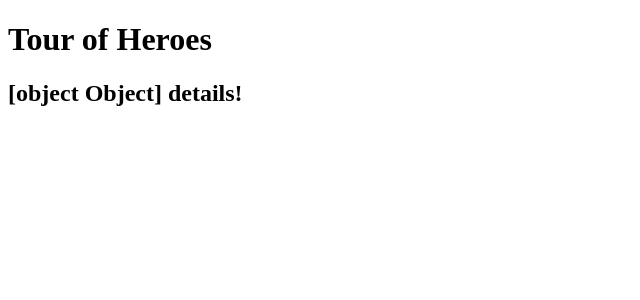
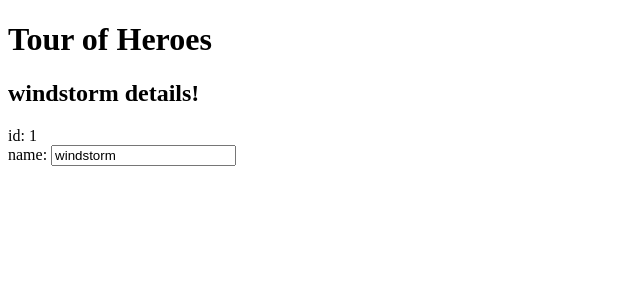
Before and after one commit to iamsoorena/angular-heroes, an Angular app: page / in a window 1280 px wide. Shown: the top 300 px of the page, without its empty margins (0-640 px from the left). Built offline with nearby package versions, Linux system fonts and the light colour scheme.

Commit message:
changing the way hero name shows up, adding ngModel for two way binding

```diff
--- a/src/app/app.component.ts
+++ b/src/app/app.component.ts
@@ -6,12 +6,19 @@
 }
 
 @Component({
-    selector: 'app-root',
+  selector: 'app-root',
   template: `
       <h1>{{title}}</h1>
-      <h2>{{hero}} details!</h2>
+      <h2>{{hero.name}} details!</h2>
+      <div>
+        <label>id: </label>{{hero.id}}
+      </div>
+      <div>
+        <label>name: </label>
+        <input [(ngModel)]="hero.name" placeholder="name">
+      </div>
 `,
-    styleUrls: ['./app.component.css']
+  styleUrls: ['./app.component.css']
 })
 export class AppComponent {
   title = 'Tour of Heroes';
--- a/src/app/app.module.ts
+++ b/src/app/app.module.ts
@@ -1,6 +1,6 @@
 import { BrowserModule } from '@angular/platform-browser';
 import { NgModule } from '@angular/core';
-import { FormsModule } from '@angular/forms';
+import {FormsModule} from '@angular/forms';
 import { HttpModule } from '@angular/http';
 
 import { AppComponent } from './app.component';
```
